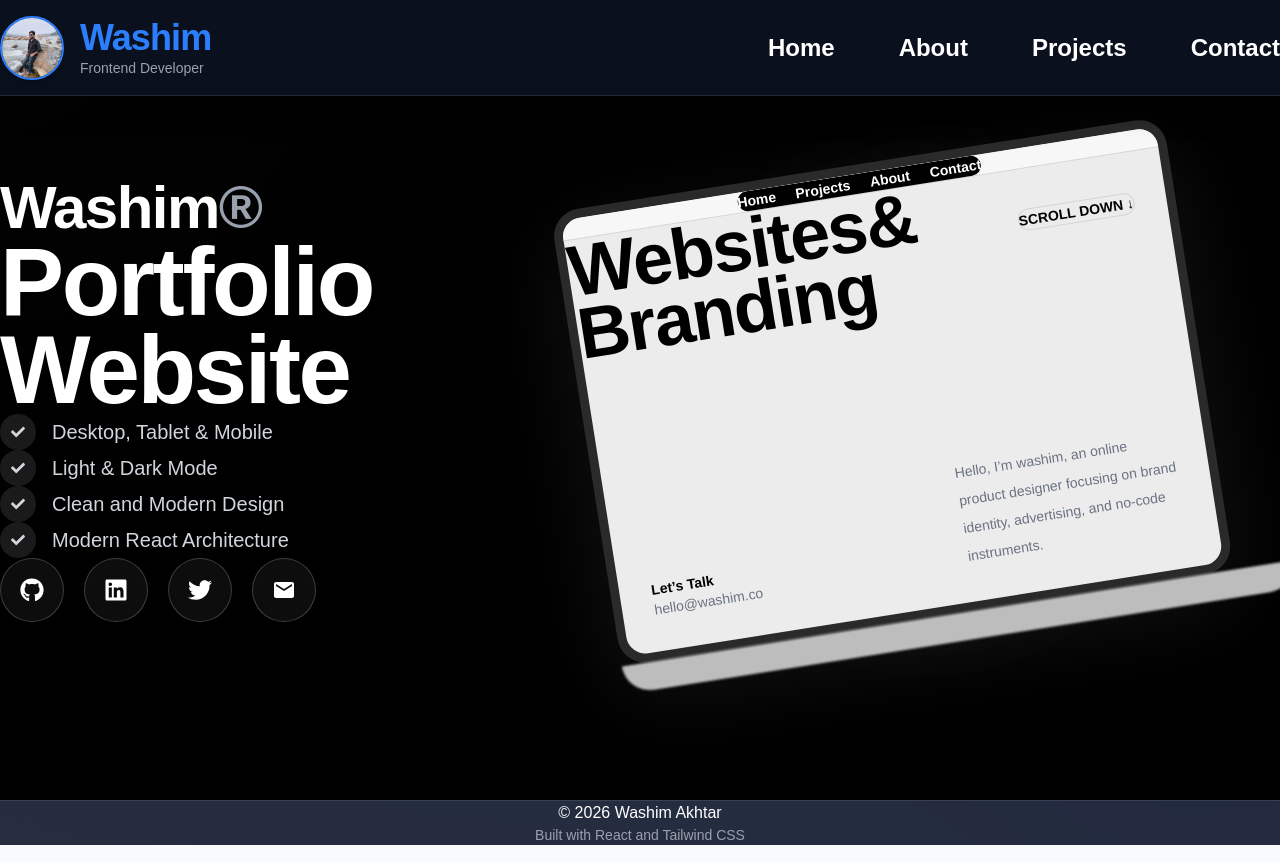
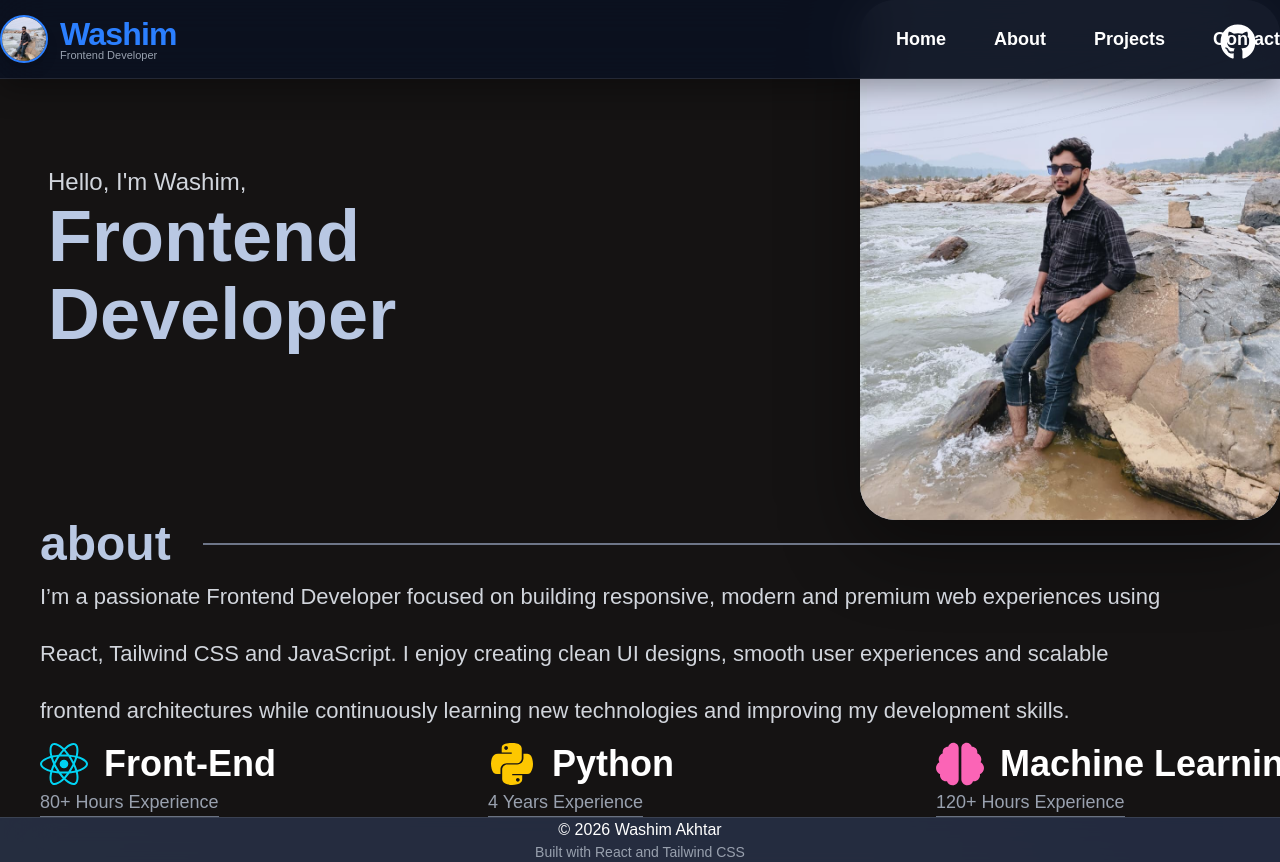
Before and after one commit to Washimakhtar786/react-portfolio, a React (Vite) app: page / in a window 1280 px wide. Built offline with nearby package versions, Linux system fonts and the light colour scheme.

Commit message:
Updated about and contact page UI

```diff
--- a/src/components/Navbar.jsx
+++ b/src/components/Navbar.jsx
@@ -17,29 +17,32 @@ function Navbar() {
     <nav className="fixed top-0 left-0 w-full z-50 bg-[#0B1120]/95 backdrop-blur-xl border-b border-white/10 shadow-[0_8px_30px_rgba(0,0,0,0.35)]">
 
       {/* MAIN NAVBAR */}
-      <div className="max-w-7xl mx-auto px-10 h-[95px] flex items-center justify-between">
+      <div className="max-w-7xl mx-auto px-8 h-[78px] flex items-center justify-between">
 
-        {/* LOGO */}
         {/* LOGO */}
         <Link
           to="/"
-  className="flex items-center gap-4"
+          className="flex items-center gap-3"
         >
 
           <img
             src={profileImage}
             alt="Washim Akhtar"
-    className="w-16 h-16 rounded-full object-cover border-2 border-blue-500 shadow-lg"
+            className="w-12 h-12 rounded-full object-cover border-2 border-blue-500 shadow-lg"
           />
 
           <div className="flex flex-col leading-none">
 
-    <span className="text-4xl font-black tracking-tight text-blue-500">
+            <span className="text-[32px] font-black tracking-tight text-blue-500">
+
               Washim
+
             </span>
 
-    <span className="text-sm text-gray-400 font-medium">
+            <span className="text-[11px] text-gray-400 font-medium mt-1">
+
               Frontend Developer
+
             </span>
 
           </div>
@@ -47,7 +50,7 @@ function Navbar() {
         </Link>
 
         {/* DESKTOP MENU */}
-        <div className="hidden md:flex items-center gap-16 text-white text-[24px] font-semibold">
+        <div className="hidden md:flex items-center gap-12 text-white text-[18px] font-semibold">
 
           <Link
             to="/"
@@ -82,7 +85,7 @@ function Navbar() {
         {/* MOBILE MENU BUTTON */}
         <button
           onClick={() => setMenuOpen(!menuOpen)}
-          className="md:hidden text-white text-4xl"
+          className="md:hidden text-white text-3xl"
         >
 
           {menuOpen ? <FaTimes /> : <FaBars />}
@@ -94,7 +97,7 @@ function Navbar() {
       {/* MOBILE MENU */}
       {menuOpen && (
 
-        <div className="md:hidden bg-[#0B1120] border-t border-white/10 px-8 py-8 flex flex-col gap-8 text-white text-2xl font-semibold">
+        <div className="md:hidden bg-[#0B1120] border-t border-white/10 px-8 py-6 flex flex-col gap-6 text-white text-xl font-semibold">
 
           <Link
             to="/"
--- a/src/pages/Home.jsx
+++ b/src/pages/Home.jsx
@@ -2,159 +2,48 @@ import profileImage from "../assets/my pic.jpeg";
 
 import {
   FaGithub,
-  FaLinkedin,
-  FaTwitter,
-  FaCheck,
+  FaReact,
+  FaPython,
+  FaBrain,
 } from "react-icons/fa";
 
-import { MdEmail } from "react-icons/md";
-
-function Home() {
+function About() {
 
   return (
 
-    <section className="min-h-screen bg-black text-white overflow-hidden relative">
+    <section className="min-h-screen bg-[#151313] text-white px-8 md:px-20 py-32 overflow-hidden">
 
-      {/* BACKGROUND EFFECT */}
-      <div className="absolute inset-0 opacity-20">
+      {/* TOP SECTION */}
+      <div className="max-w-7xl mx-auto grid lg:grid-cols-2 gap-24 items-center">
 
-        <div className="absolute top-0 left-0 w-full h-full bg-[radial-gradient(circle_at_top_left,#ffffff10,transparent_40%)]"></div>
+        {/* LEFT */}
+        <div className="translate-x-12">
 
-      </div>
+          <p className="text-gray-300 text-2xl mb-7">
 
-      {/* MAIN CONTAINER */}
-      <div className="relative z-10 max-w-7xl mx-auto px-6 md:px-10">
+            Hello, I'm Washim,
 
-        {/* HERO SECTION */}
-        <div className="grid lg:grid-cols-[0.85fr_1.15fr] items-center min-h-screen gap-10 pt-28">
+          </p>
 
-          {/* LEFT SIDE */}
+          <h1 className="text-6xl md:text-7xl font-black leading-[1.08] text-[#B9C8E3] mb-8">
 
-
-<div className="flex justify-center lg:justify-start">
-
-  <div className="space-y-10 ml-12 md:ml-20 lg:ml-28">
-
-    {/* SMALL TITLE */}
-    <div>
-
-      <h2 className="text-5xl md:text-6xl font-black tracking-tight">
-
-        Washim
-        <span className="text-gray-400">®</span>
-
-      </h2>
-
-    </div>
-
-    {/* MAIN HEADING */}
-    <div>
-
-      <h1 className="text-6xl md:text-8xl font-black leading-[0.92] tracking-tight">
-
-        Portfolio
-        <br />
-        Website
+            Frontend <br />
+            Developer
 
           </h1>
 
         </div>
 
-    {/* FEATURES */}
-    <div className="space-y-5 pt-2">
+        {/* RIGHT IMAGE */}
+        <div className="flex justify-center lg:justify-end">
 
-      <div className="flex items-center gap-4 text-gray-300 text-xl">
+          <div className="w-[420px] h-[520px] rounded-[35px] overflow-hidden bg-[#B9C8E3] shadow-[0_25px_80px_rgba(0,0,0,0.45)]">
 
-        <div className="w-9 h-9 rounded-full bg-white/10 flex items-center justify-center">
-
-          <FaCheck className="text-sm" />
-
-        </div>
-
-        <p>Desktop, Tablet & Mobile</p>
-
-      </div>
-
-      <div className="flex items-center gap-4 text-gray-300 text-xl">
-
-        <div className="w-9 h-9 rounded-full bg-white/10 flex items-center justify-center">
-
-          <FaCheck className="text-sm" />
-
-        </div>
-
-        <p>Light & Dark Mode</p>
-
-      </div>
-
-      <div className="flex items-center gap-4 text-gray-300 text-xl">
-
-        <div className="w-9 h-9 rounded-full bg-white/10 flex items-center justify-center">
-
-          <FaCheck className="text-sm" />
-
-        </div>
-
-        <p>Clean and Modern Design</p>
-
-      </div>
-
-      <div className="flex items-center gap-4 text-gray-300 text-xl">
-
-        <div className="w-9 h-9 rounded-full bg-white/10 flex items-center justify-center">
-
-          <FaCheck className="text-sm" />
-
-        </div>
-
-        <p>Modern React Architecture</p>
-
-      </div>
-
-    </div>
-
-    {/* SOCIAL ICONS */}
-    <div className="flex items-center gap-5 pt-6">
-
-      <a
-        href="https://github.com/Washimakhtar786"
-        target="_blank"
-        rel="noreferrer"
-        className="w-16 h-16 rounded-full border border-white/20 bg-white/5 backdrop-blur-md flex items-center justify-center hover:bg-white hover:text-black transition duration-300"
-      >
-
-        <FaGithub size={24} />
-
-      </a>
-
-      <a
-        href="https://www.linkedin.com/in/washim-akhter-563721361"
-        target="_blank"
-        rel="noreferrer"
-        className="w-16 h-16 rounded-full border border-white/20 bg-white/5 backdrop-blur-md flex items-center justify-center hover:bg-white hover:text-black transition duration-300"
-      >
-
-        <FaLinkedin size={24} />
-
-      </a>
-
-      <a
-        href="#"
-        className="w-16 h-16 rounded-full border border-white/20 bg-white/5 backdrop-blur-md flex items-center justify-center hover:bg-white hover:text-black transition duration-300"
-      >
-
-        <FaTwitter size={24} />
-
-      </a>
-
-      <a
-        href="mailto:washim@example.com"
-        className="w-16 h-16 rounded-full border border-white/20 bg-white/5 backdrop-blur-md flex items-center justify-center hover:bg-white hover:text-black transition duration-300"
-      >
-
-        <MdEmail size={24} />
-
-      </a>
+            <img
+              src={profileImage}
+              alt="Washim Akhtar"
+              className="w-full h-full object-cover"
+            />
 
           </div>
 
@@ -162,74 +51,103 @@ function Home() {
 
       </div>
 
-          {/* RIGHT SIDE */}
-          <div className="relative flex justify-center items-center">
+      {/* ABOUT SECTION */}
+      <div className="max-w-7xl mx-auto mt-20 translate-x-10">
 
-            {/* GLOW */}
-            <div className="absolute w-[420px] h-[420px] bg-white/5 rounded-full blur-3xl"></div>
+        {/* TITLE */}
+        <div className="flex items-center gap-8 mb-10">
 
-            {/* LAPTOP CONTAINER */}
-            <div className="relative rotate-[-9deg] hover:rotate-[-5deg] transition duration-500">
+          <h2 className="text-5xl font-black text-[#B9C8E3]">
 
-              {/* SCREEN */}
-              <div className="bg-[#ECECEC] rounded-[28px] border-[9px] border-[#2A2A2A] shadow-[0_30px_90px_rgba(255,255,255,0.08)] overflow-hidden w-[560px] md:w-[620px] max-w-full">
+            about
 
-                {/* TOP MENU */}
-                <div className="flex justify-center py-4 bg-[#F7F7F7] border-b border-gray-300">
+          </h2>
 
-                  <div className="bg-black text-white px-7 py-2 rounded-full text-sm font-semibold flex gap-5">
-
-                    <span>Home</span>
-                    <span>Projects</span>
-                    <span>About</span>
-                    <span>Contact</span>
+          <div className="flex-1 h-[2px] bg-[#6E7688]"></div>
 
         </div>
 
-                </div>
+        {/* DESCRIPTION */}
+        <p className="text-gray-300 text-[22px] leading-[2.6] max-w-6xl mt-6">
 
-                {/* SCREEN CONTENT */}
-                <div className="relative p-8 md:p-12 text-black min-h-[420px]">
-
-                  {/* MAIN TEXT */}
-                  <h1 className="text-5xl md:text-7xl font-black leading-[0.88] tracking-tight">
-
-                    Websites&
-                    <br />
-                    Branding
-
-                  </h1>
-
-                  {/* BUTTON */}
-                  <button className="absolute top-10 right-8 border border-gray-300 px-5 py-2 rounded-full text-sm font-semibold hover:bg-black hover:text-white transition">
-
-                    SCROLL DOWN ↓
-
-                  </button>
-
-                  {/* LEFT BOTTOM */}
-                  <div className="absolute bottom-8 left-8">
-
-                    <p className="text-sm font-bold mb-1">
-
-                      Let’s Talk
+          I’m a passionate Frontend Developer focused on building
+          responsive, modern and premium web experiences using
+          React, Tailwind CSS and JavaScript. I enjoy creating
+          clean UI designs, smooth user experiences and scalable
+          frontend architectures while continuously learning new
+          technologies and improving my development skills.
 
         </p>
 
-                    <p className="text-gray-500 text-sm">
+        {/* SKILLS */}
+        <div className="grid md:grid-cols-3 gap-16 mt-20">
 
-                      hello@washim.co
+          {/* FRONTEND */}
+          <div>
+
+            <div className="flex items-center gap-4 mb-5">
+
+              <FaReact className="text-5xl text-cyan-400" />
+
+              <h3 className="text-4xl font-bold">
+
+                Front-End
+
+              </h3>
+
+            </div>
+
+            <p className="text-gray-400 text-lg border-b border-gray-500 inline-block pb-2">
+
+              80+ Hours Experience
 
             </p>
 
           </div>
 
-                  {/* RIGHT TEXT */}
-                  <div className="absolute bottom-8 right-8 max-w-[220px] text-gray-500 text-sm leading-7">
+          {/* PYTHON */}
+          <div>
 
-                    Hello, I’m washim, an online product
-                    designer focusing on brand identity,
-                    advertising, and no-code instruments.
+            <div className="flex items-center gap-4 mb-5">
+
+              <FaPython className="text-5xl text-yellow-400" />
+
+              <h3 className="text-4xl font-bold">
+
+                Python
+
+              </h3>
+
+            </div>
+
+            <p className="text-gray-400 text-lg border-b border-gray-500 inline-block pb-2">
+
+              4 Years Experience
+
+            </p>
+
+          </div>
+
+          {/* MACHINE LEARNING */}
+          <div>
+
+            <div className="flex items-center gap-4 mb-5">
+
+              <FaBrain className="text-5xl text-pink-400" />
+
+              <h3 className="text-4xl font-bold">
+
+                Machine Learning
+
+              </h3>
+
+            </div>
+
+            <p className="text-gray-400 text-lg border-b border-gray-500 inline-block pb-2">
+
+              120+ Hours Experience
+
+            </p>
 
           </div>
 
@@ -237,19 +155,20 @@ function Home() {
 
       </div>
 
-              {/* LAPTOP BASE */}
-              <div className="w-[620px] md:w-[680px] max-w-full h-7 bg-[#BDBDBD] rounded-b-[30px] blur-[1px] mx-auto"></div>
+      {/* GITHUB ICON */}
+      <a
+        href="https://github.com/Washimakhtar786"
+        target="_blank"
+        rel="noreferrer"
+        className="fixed top-6 right-6 text-white text-4xl hover:scale-110 transition duration-300 z-50"
+      >
 
-            </div>
+        <FaGithub />
 
-          </div>
-
-        </div>
-
-      </div>
+      </a>
 
     </section>
   );
 }
 
-export default Home;
+export default About;
```
Also changed, not shown: src/pages/Contact.jsx (+8 -8 lines). Lines whose indentation alone changed are shown as unchanged.
